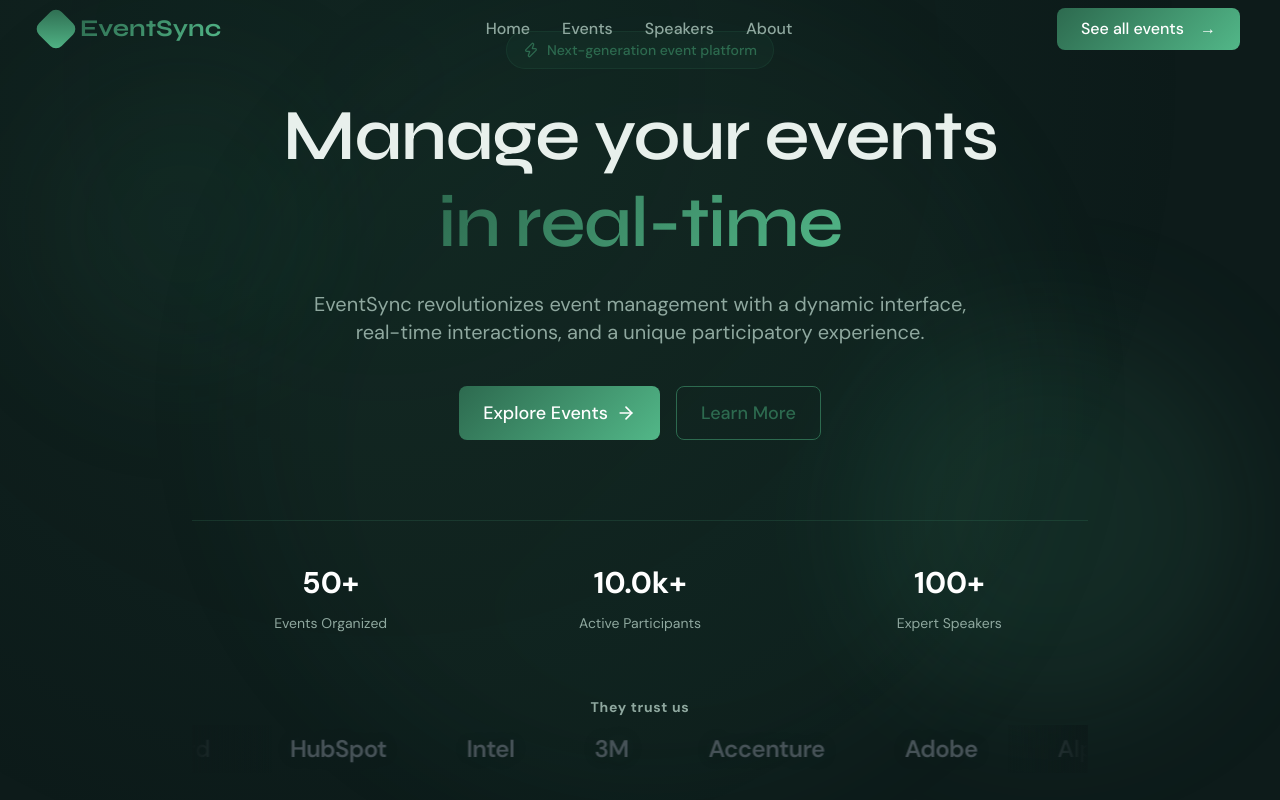
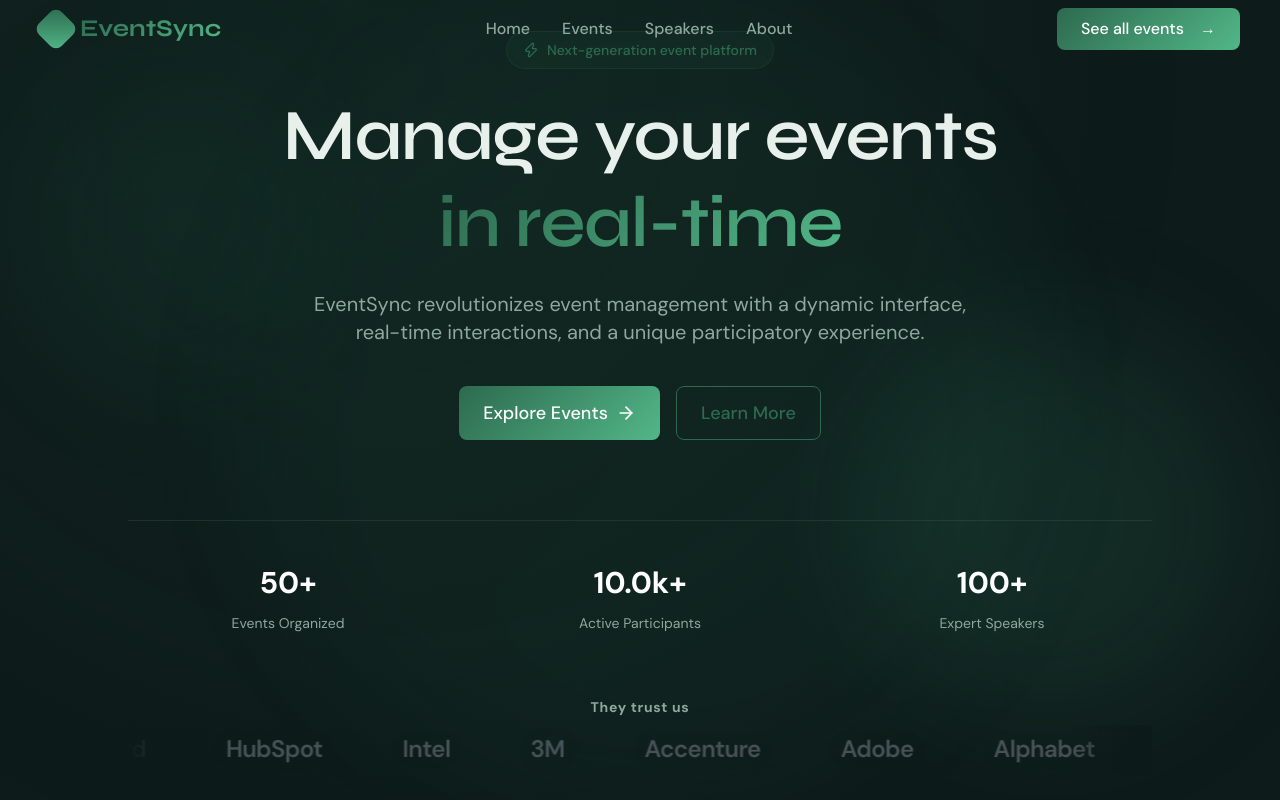
Before and after one commit to FullStack-Collective/event-sync-frontend, a Next.js app: page / in a window 1280 px wide. Shown: the top 800 px of the page. Built offline with nearby package versions, Linux system fonts and the light colour scheme.

Commit message:
feat(public-hero-section): increase the max-with of the main content

```diff
--- a/src/components/home/sections/HeroSection.tsx
+++ b/src/components/home/sections/HeroSection.tsx
@@ -42,7 +42,7 @@ export function HeroSection() {
       </div>
 
       <div className="container-custom mx-auto relative z-10">
-        <div className="max-w-4xl mx-auto text-center">
+        <div className="max-w-5xl mx-auto text-center">
           {/* Badge */}
           <div className="inline-flex items-center gap-2 bg-primary/10 border border-primary/20 rounded-full px-4 py-2 mb-6 animate-fade-up">
             <Zap className="w-4 h-4 text-primary" />
```
